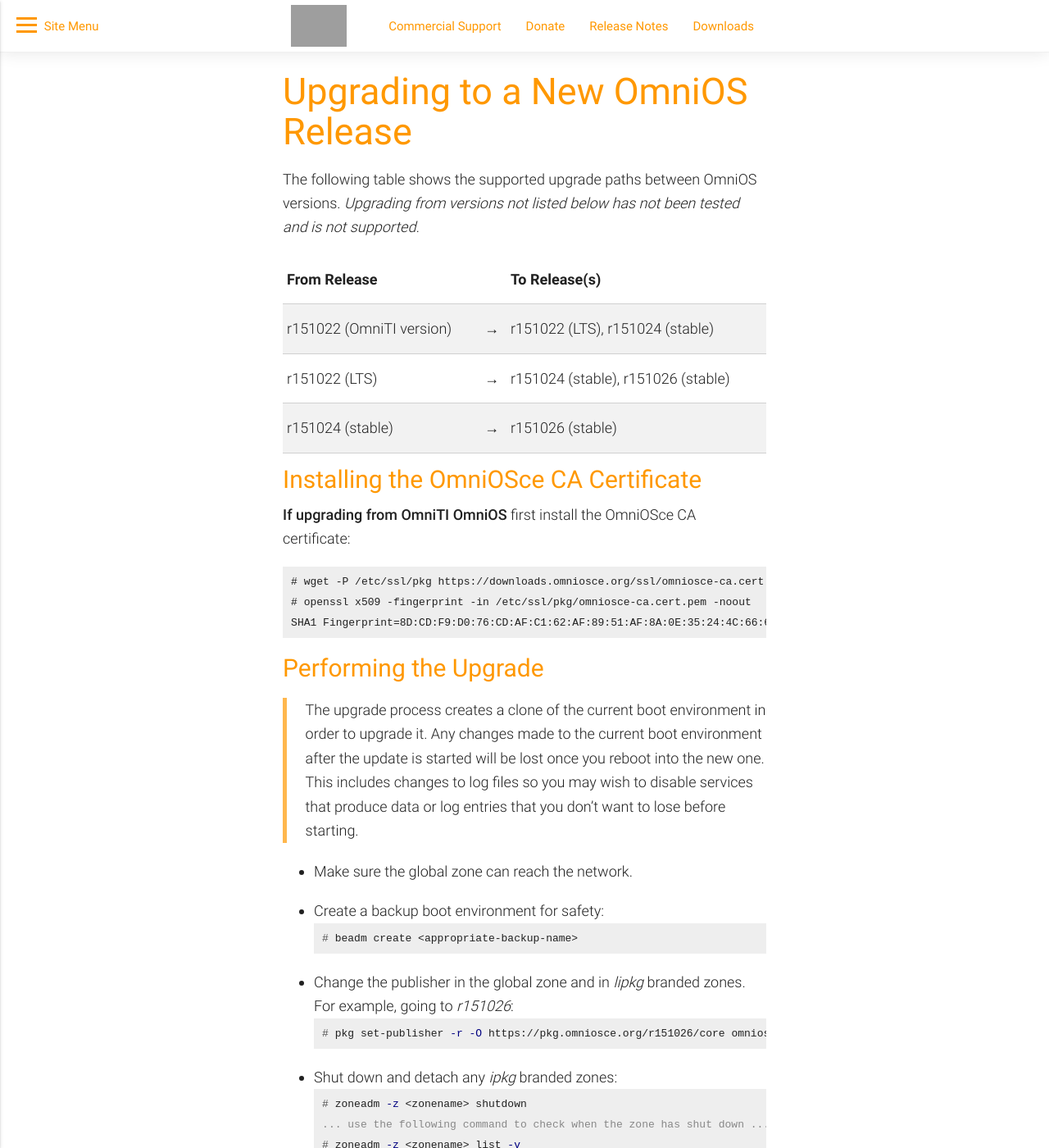
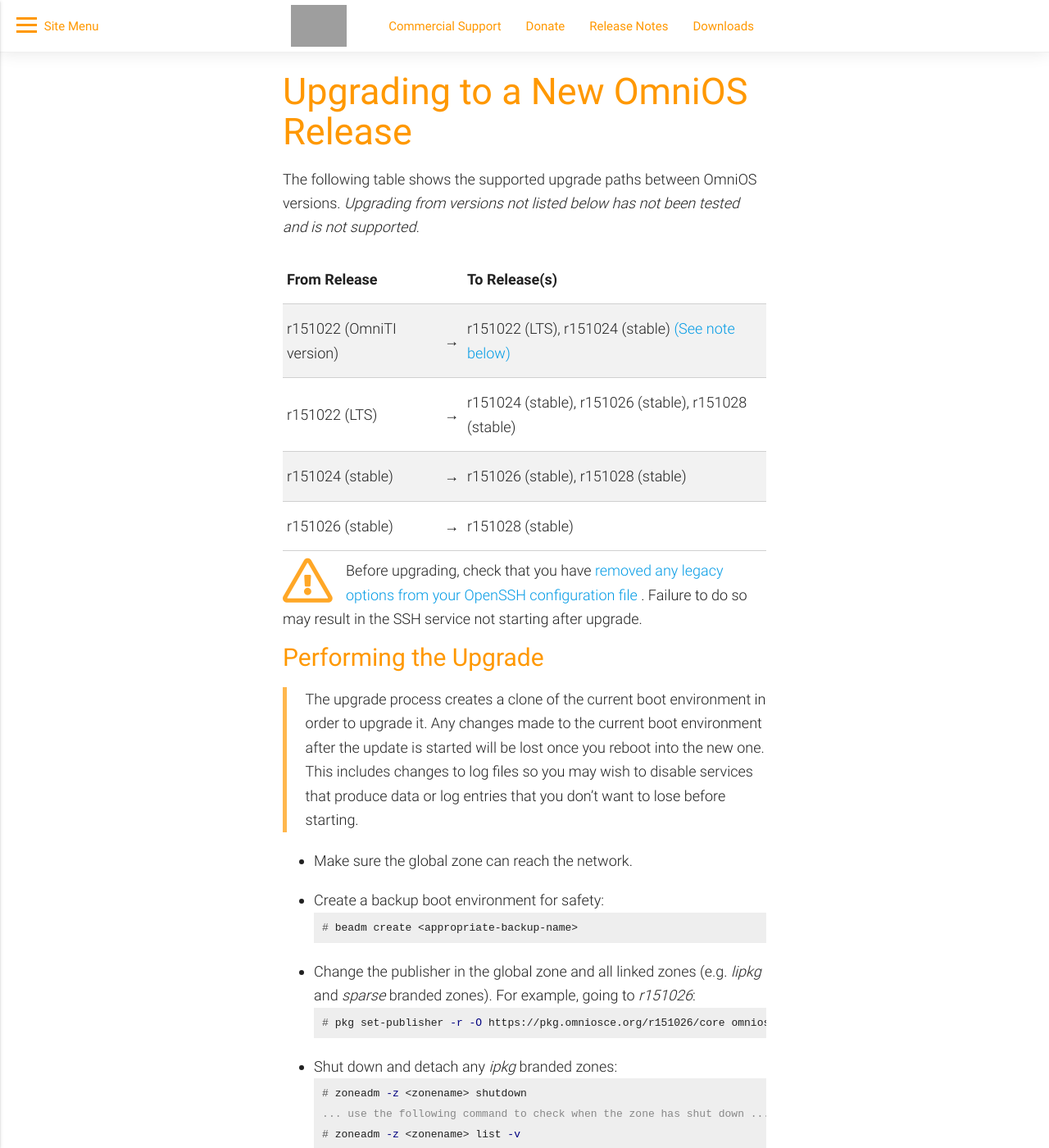
Before and after one commit to omniosorg/omniosorg.github.io, a Jekyll site: the page built from upgrade.md, in a window 1280 px wide and 1400 px high. Shown: the whole window at 82% size. Built offline with Jekyll 4.4.1, drawn with Linux system fonts in a browser that asks for light colours; some of the changed text lies outside the part shown; grey boxes are pictures that could not be loaded.

Commit message:
Add OpenSSH options warning to upgrade page

````diff
--- a/assets/css/app.scss
+++ b/assets/css/app.scss
@@ -316,3 +316,9 @@
 		vertical-align: middle;
 	}
 }
+
+.fa-orange {
+    i.far, i.fal, i.fas, i.fab {
+	color: color("orange","lighten-1");
+    }
+}
--- a/upgrade.md
+++ b/upgrade.md
@@ -14,19 +14,18 @@
 {:.bordered .responsive-table}
 | From Release			| 	 	| To Release(s)
 | ------------			|		| -------------
-| r151022 (OmniTI version)	| &#8594;	| r151022 (LTS), r151024 (stable)
-| r151022 (LTS)			| &#8594;	| r151024 (stable), r151026 (stable)
-| r151024 (stable)		| &#8594;	| r151026 (stable)
+| r151022 (OmniTI version)	| &#8594;	| r151022 (LTS), r151024 (stable) [(See note below)](#installing-the-omniosce-ca-certificate)
+| r151022 (LTS)			| &#8594;	| r151024 (stable), r151026 (stable), r151028 (stable)
+| r151024 (stable)		| &#8594;	| r151026 (stable), r151028 (stable)
+| r151026 (stable)		| &#8594;	| r151028 (stable)
 
-## Installing the OmniOSce CA Certificate
-
-**If upgrading from OmniTI OmniOS** first install the OmniOSce CA certificate:
-
-```
-# wget -P /etc/ssl/pkg https://downloads.omniosce.org/ssl/omniosce-ca.cert.pem
-# openssl x509 -fingerprint -in /etc/ssl/pkg/omniosce-ca.cert.pem -noout
-SHA1 Fingerprint=8D:CD:F9:D0:76:CD:AF:C1:62:AF:89:51:AF:8A:0E:35:24:4C:66:6D
-```
+<div class="fa-orange" style="padding-top: 0.5em">
+<i class="far fa-3x fa-pull-left fa-exclamation-triangle"></i>
+Before upgrading, check that you have <a href="/info/sunssh.html">
+removed any legacy options from your OpenSSH configuration file
+</a>.
+Failure to do so may result in the SSH service not starting after upgrade.
+</div>
 
 ## Performing the Upgrade
 
@@ -43,7 +42,8 @@
   # beadm create <appropriate-backup-name>
   ```
 
-* Change the publisher in the global zone and in _lipkg_ branded zones.
+* Change the publisher in the global zone and all linked zones
+  (e.g. _lipkg_ and _sparse_ branded zones).
   For example, going to _{{site.omnios_stable}}_:
   ```terminal
   # pkg set-publisher -r -O https://pkg.omniosce.org/{{site.omnios_stable}}/core omnios
@@ -80,3 +80,13 @@
   ```terminal
   # zoneadm -z <zonename> attach -u
   ```
+
+## Installing the OmniOSce CA Certificate
+
+**If upgrading from OmniTI OmniOS** first install the OmniOSce CA certificate:
+
+```
+# wget -P /etc/ssl/pkg https://downloads.omniosce.org/ssl/omniosce-ca.cert.pem
+# openssl x509 -fingerprint -in /etc/ssl/pkg/omniosce-ca.cert.pem -noout
+SHA1 Fingerprint=8D:CD:F9:D0:76:CD:AF:C1:62:AF:89:51:AF:8A:0E:35:24:4C:66:6D
+```
````
Also changed, not shown: _docs/info/sunssh.md (+2 -2 lines).
